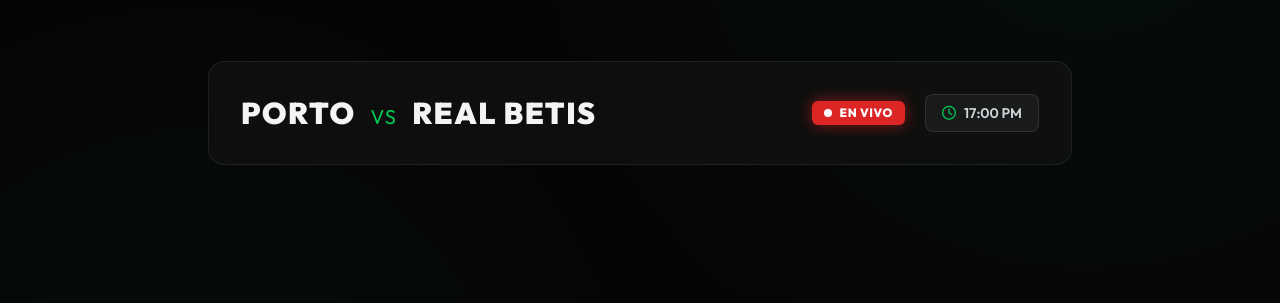
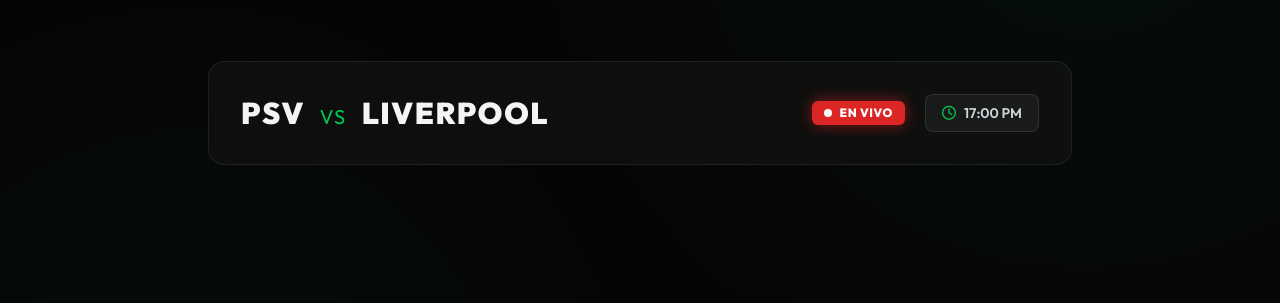
Before and after one commit to espnhaxball2025-stack/HaxCalendar, a plain HTML site: page index.html in a window 1280 px wide. Shown: the part 983-1286 px from the top of the page. Drawn offline with nearby package versions, Linux system fonts and the light colour scheme.

Commit message:
Update teams in match data

```diff
--- a/index.html
+++ b/index.html
@@ -284,8 +284,8 @@
 
 
              {
-                equipo1: "PORTO",
-                equipo2: "REAL BETIS",
+                equipo1: "PSV",
+                equipo2: "LIVERPOOL",
                 resultado: "9 - 9",
                 mostrar_resultado: "off",
                 estado: "EN VIVO",
```
